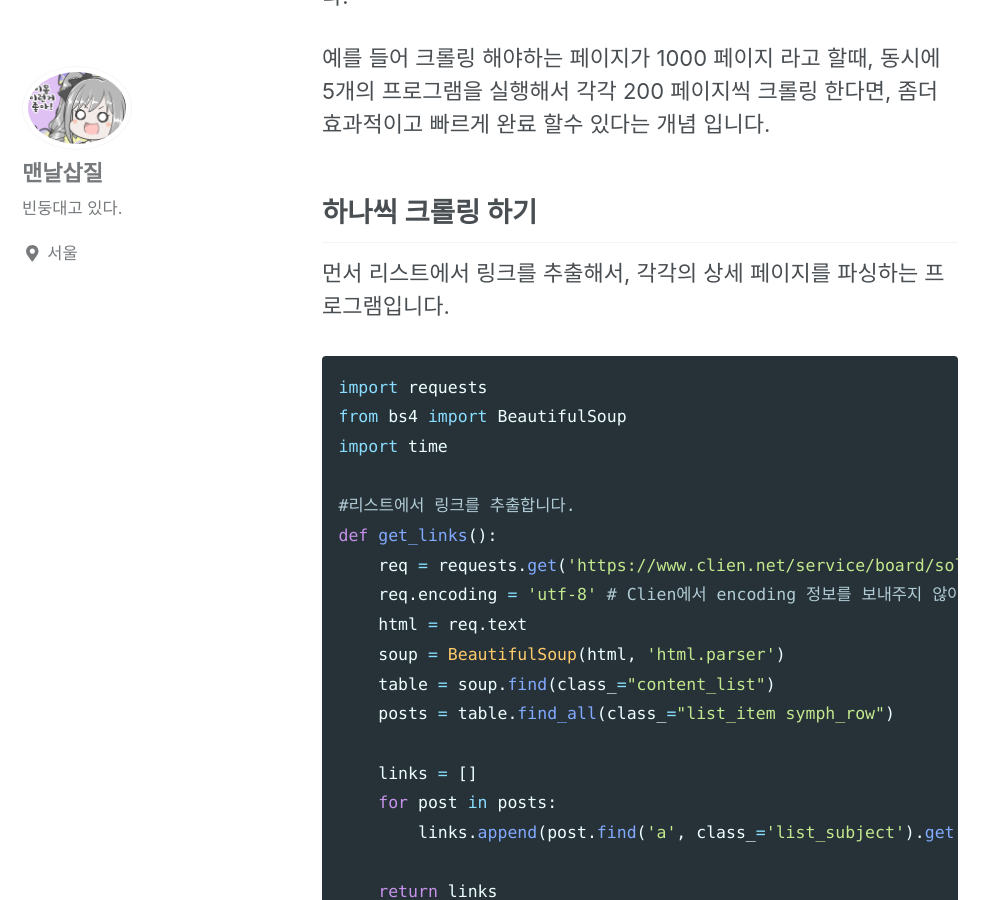
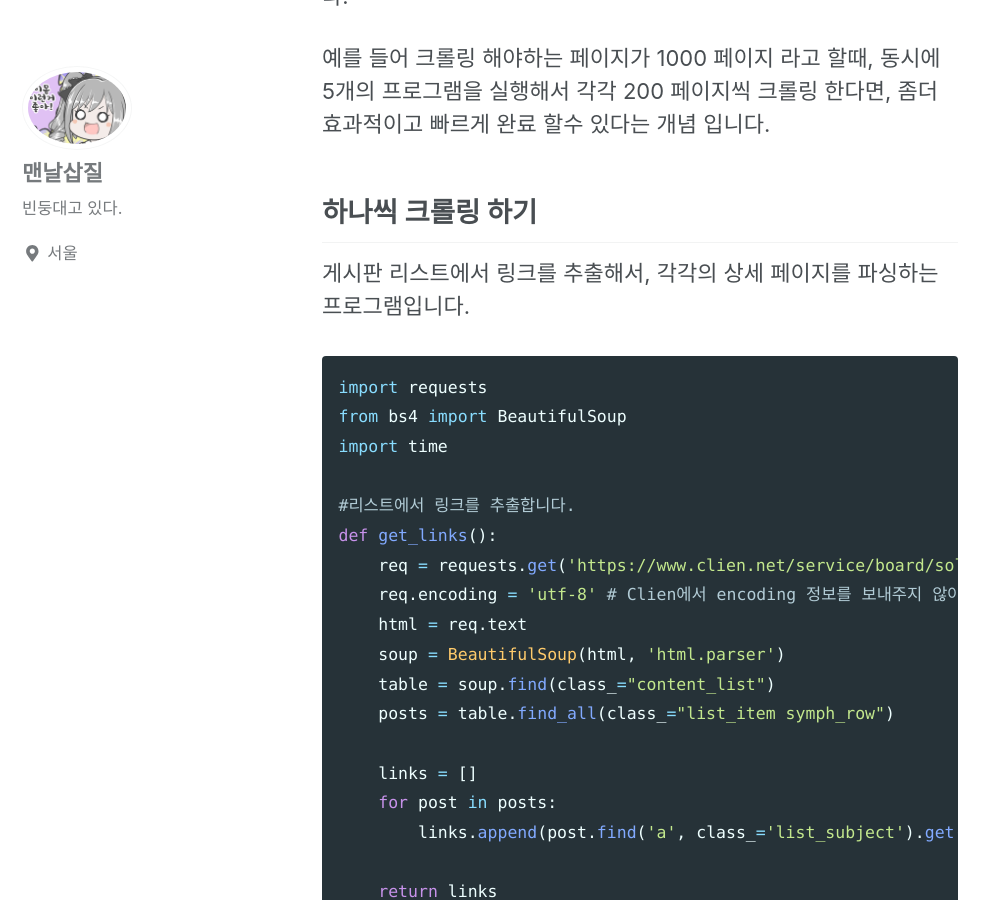
Before and after one commit to Shindongsik/Shindongsik.github.io, a Jekyll site: the page built from _posts/2019-04-09-useMultiprocess-in-python.md, in a window 1280 px wide and 900 px high, scrolled down 365 px. Shown: the whole window, without its empty margins (0-998 px from the left). Built offline with Jekyll 4.4.1, drawn with Linux system fonts in a browser that asks for light colours; cached includes are drawn as plain includes.

Commit message:
오타 수정

```diff
--- a/_posts/2019-04-09-useMultiprocess-in-python.md
+++ b/_posts/2019-04-09-useMultiprocess-in-python.md
@@ -13,7 +13,7 @@ release_date: true
 <p>예를 들어 크롤링 해야하는 페이지가 1000 페이지 라고 할때, 동시에 5개의 프로그램을 실행해서 각각 200 페이지씩 크롤링 한다면, 좀더 효과적이고 빠르게 완료 할수 있다는 개념 입니다.</p>
 
 ## 하나씩 크롤링 하기
-<p> 먼서 리스트에서 링크를 추출해서, 각각의 상세 페이지를 파싱하는 프로그램입니다.</p>
+<p> 게시판 리스트에서 링크를 추출해서, 각각의 상세 페이지를 파싱하는 프로그램입니다.</p>
 <p>
 {% highlight python %}
 import requests
```
